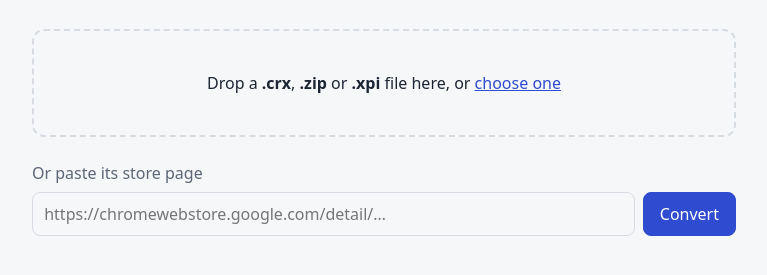
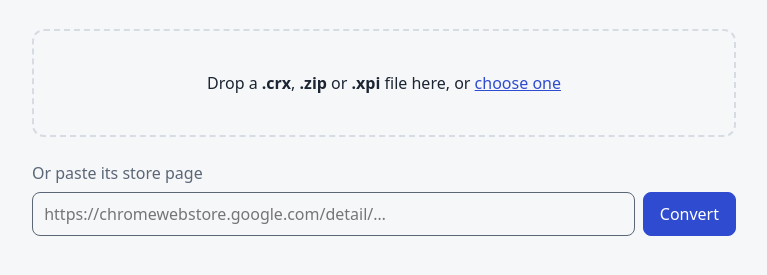
Before and after one commit to botted1/ext2userscript, a website with bundled scripts: page web/index.html in a window 1280 px wide. Shown: the part 237-512 px from the top of the page, without its empty margins (256-1023 px from the left). Built offline with nearby package versions, Linux system fonts and the light colour scheme.

Commit message:
Fix the web app's deferred findings: a field edge with 3:1 contrast, the store hint linked to its field, one Pages deploy at a time
- The store-link field's border uses --muted (5.4:1 light, 7.2:1 dark) instead of --line (1.29:1).
- Without a proxy, the disabled field names the hint that says why (aria-describedby).
- The Pages job has a concurrency group, and the README says how to turn Pages on in a fork and where the app runs.
- Two package.json script lines get their space after the colon back.

Co-Authored-By: Claude Opus 5.5 <noreply@anthropic.com>

```diff
--- a/package.json
+++ b/package.json
@@ -26,8 +26,8 @@
     "typecheck": "tsc -p .",
     "web": "node --experimental-strip-types --disable-warning=ExperimentalWarning web/build.ts",
     "bench": "node --experimental-strip-types --disable-warning=ExperimentalWarning bench/run.ts",
-    "bench:pin":"node --experimental-strip-types --disable-warning=ExperimentalWarning bench/pin.ts",
-    "bench:setup":"node --experimental-strip-types --disable-warning=ExperimentalWarning bench/real/setup.ts"
+    "bench:pin": "node --experimental-strip-types --disable-warning=ExperimentalWarning bench/pin.ts",
+    "bench:setup": "node --experimental-strip-types --disable-warning=ExperimentalWarning bench/real/setup.ts"
   },
   "dependencies": {
     "esbuild": "0.28.2",
--- a/web/main.ts
+++ b/web/main.ts
@@ -150,6 +150,7 @@ if (__X2U_PROXY__) {
   // Without a download proxy the field stays, disabled, saying why (spec §8).
   for (const control of store.querySelectorAll<HTMLInputElement | HTMLButtonElement>("input, button")) control.disabled = true;
   $("store-hint").hidden = false;
+  link.setAttribute("aria-describedby", "store-hint");
 }
 
 $("download").addEventListener("click", () => {
--- a/web/style.css
+++ b/web/style.css
@@ -135,7 +135,8 @@ input[type="url"] {
   flex: 1;
   min-width: 0;
   padding: 0.55rem 0.7rem;
-  border: 1px solid var(--line);
+  /* --muted, not --line: a field's edge needs 3:1 against the page (5.4:1 light, 7.2:1 dark). */
+  border: 1px solid var(--muted);
   border-radius: 8px;
   background: transparent;
   color: inherit;
```
Also changed, not shown: test/browser/web.test.ts (+1 -0 lines), .github/workflows/ci.yml, README.md.
